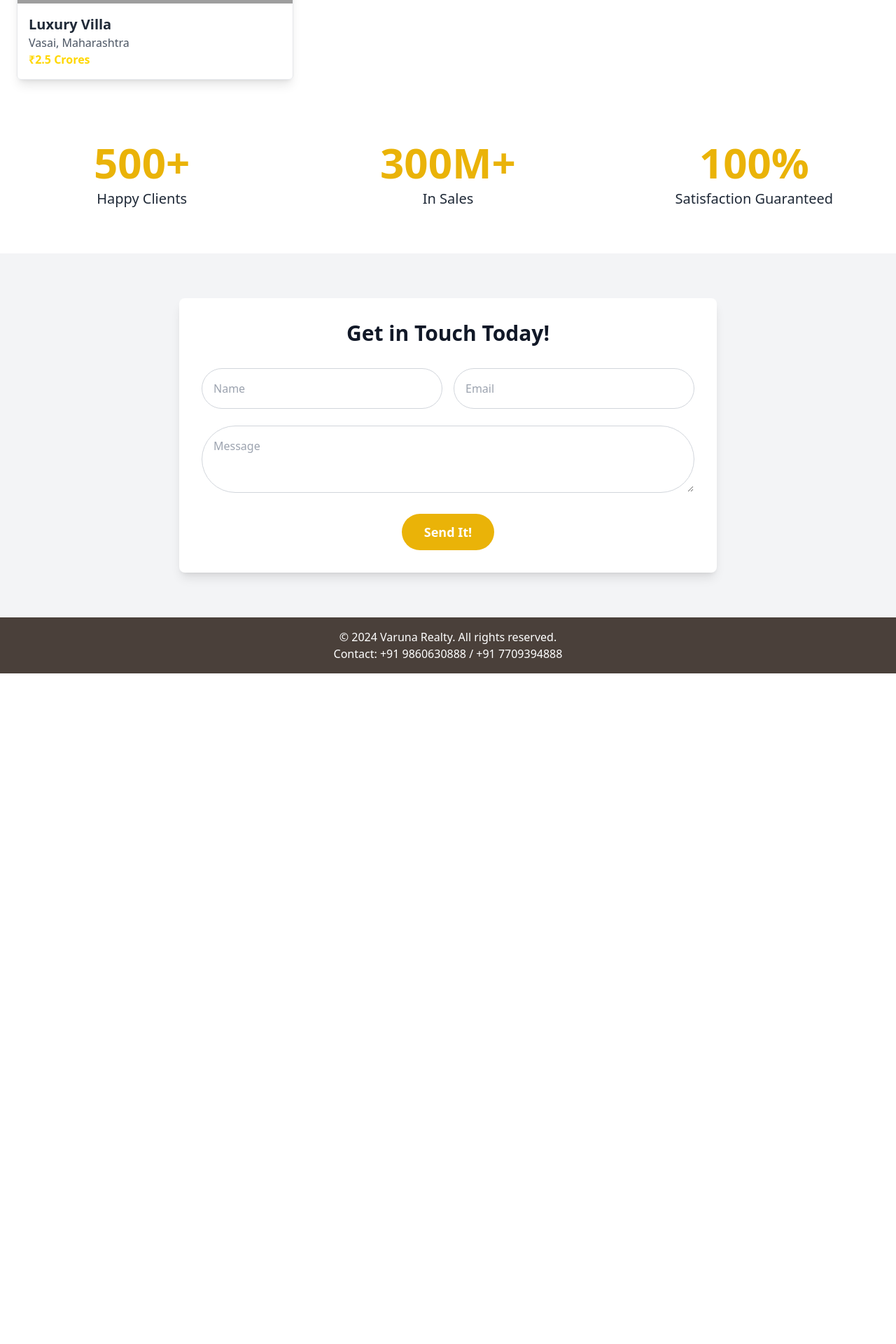
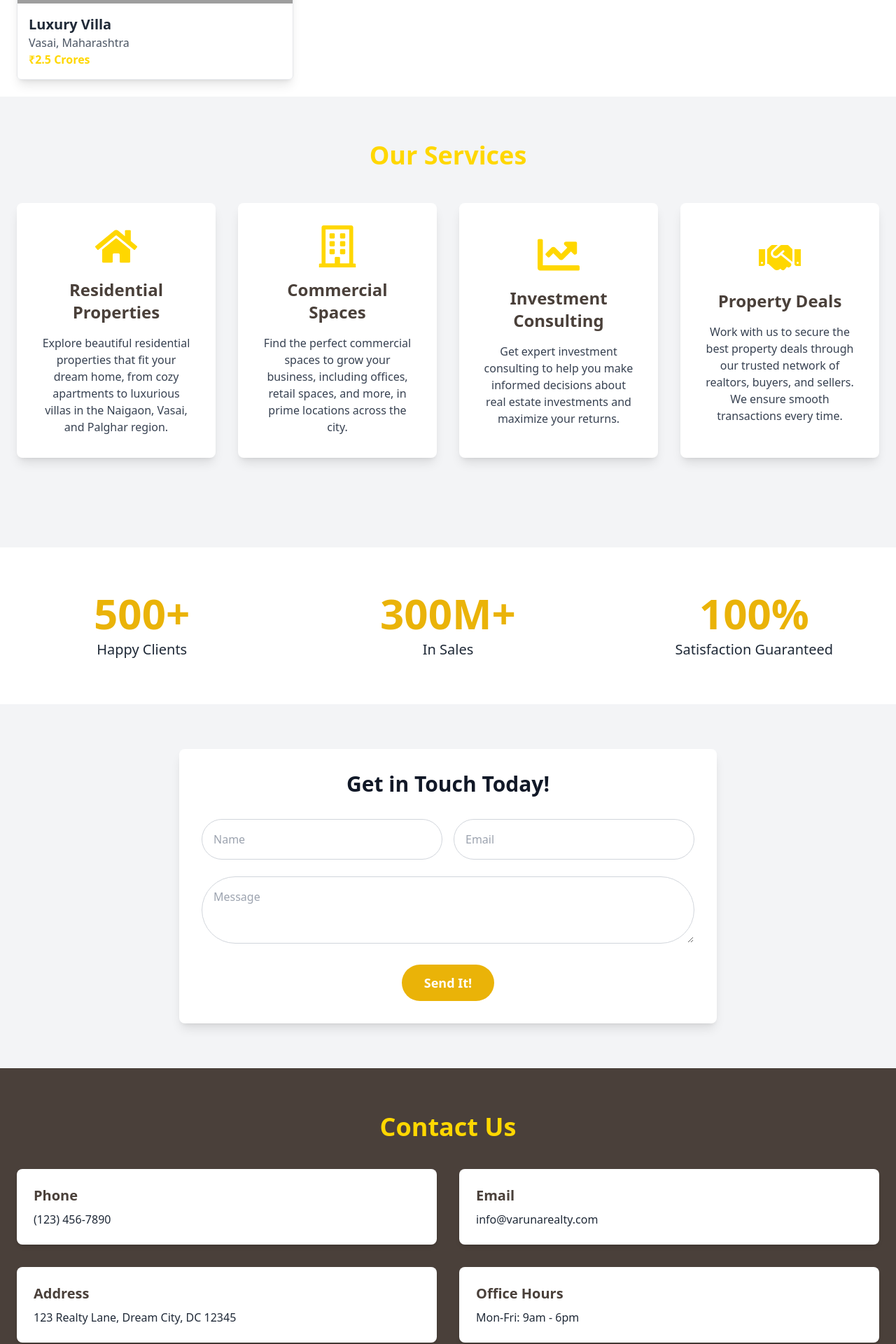
Before and after one commit to satyamgit1/Varuna-Realty, a Next.js app: page / in a window 1280 px wide. Shown: the part 1940-3860 px from the top of the page at 70% size. Before the commit the page ends 2902 px from the top, so only its background shows below. Built offline with nearby package versions, Linux system fonts and the light colour scheme; grey boxes are pictures that could not be loaded.

Commit message:
our services

```diff
--- a/components/Footer.js
+++ b/components/Footer.js
@@ -1,8 +1,29 @@
-const Footer = () => (
-    <footer className="bg-background text-white p-4 text-center">
-      <p>© 2024 Varuna Realty. All rights reserved.</p>
-      <p>Contact: +91 9860630888 / +91 7709394888</p>
-    </footer>
-  );
+const Footer = () => {
+    return (
+      <section className="py-16 bg-background flex justify-center items-center">
+        <div className="container mx-auto px-6">
+          <h2 className="text-4xl font-bold text-center mb-10 text-primary">Contact Us</h2>
+          <div className="grid grid-cols-1 md:grid-cols-2 gap-8">
+            <div className="bg-white p-6 rounded-lg shadow-md">
+              <h3 className="text-xl font-semibold mb-2 text-background">Phone</h3>
+              <p className="text-gray-800">(123) 456-7890</p>
+            </div>
+            <div className="bg-white p-6 rounded-lg shadow-md">
+              <h3 className="text-xl font-semibold mb-2 text-background">Email</h3>
+              <p className="text-gray-800">info@varunarealty.com</p>
+            </div>
+            <div className="bg-white p-6 rounded-lg shadow-md">
+              <h3 className="text-xl font-semibold mb-2 text-background">Address</h3>
+              <p className="text-gray-800">123 Realty Lane, Dream City, DC 12345</p>
+            </div>
+            <div className="bg-white p-6 rounded-lg shadow-md">
+              <h3 className="text-xl font-semibold mb-2 text-background">Office Hours</h3>
+              <p className="text-gray-800">Mon-Fri: 9am - 6pm</p>
+            </div>
+          </div>
+        </div>
+      </section>
+    );
+  };
 
   export default Footer;
--- a/components/HeroSection.js
+++ b/components/HeroSection.js
@@ -1,3 +1,40 @@
+// import Link from 'next/link';
+
+// const HeroSection = () => (
+//   <section
+//     className="relative bg-cover bg-center h-screen"
+//     style={{ backgroundImage: 'url("/hero.png")' }} // Set the background image
+//   >
+//     {/* Dark overlay */}
+//     <div className="absolute inset-0 bg-black bg-opacity-60"></div>
+
+//     {/* Hero content */}
+//     <div className="relative z-10 container mx-auto px-6 text-center flex flex-col justify-center items-center h-full">
+//       {/* Title */}
+//       <h1 className="text-4xl md:text-6xl font-bold text-primary leading-tight animate-fadeInUp">
+//         Find Your Dream Home with Varuna Realty
+//       </h1>
+
+//       {/* Subtitle */}
+//       <p className="text-primary text-lg md:text-xl mt-4 max-w-2xl opacity-0 animate-fadeInUp delay-300">
+//         Explore the best residential and commercial properties in Naigaon, Vasai, Palghar, and surrounding regions.
+//       </p>
+
+//       {/* Call-to-action button */}
+//       <Link
+//         href="/properties"
+//         className="mt-8 bg-primary text-background px-8 py-4 rounded-full text-lg font-semibold transform transition duration-500 hover:bg-yellow-300 hover:-translate-y-2 animate-fadeInUp delay-500"
+//       >
+//         View Listings
+//       </Link>
+//     </div>
+//   </section>
+// );
+
+// export default HeroSection;
+
+
+
 import Link from 'next/link';
 
 const HeroSection = () => (
@@ -11,7 +48,7 @@ const HeroSection = () => (
     {/* Hero content */}
     <div className="relative z-10 container mx-auto px-6 text-center flex flex-col justify-center items-center h-full">
       {/* Title */}
-      <h1 className="text-4xl md:text-6xl font-bold text-primary leading-tight animate-fadeInUp">
+      <h1 className="text-4xl md:text-6xl font-bold text-primary leading-tight opacity-0 animate-fadeInUp">
         Find Your Dream Home with Varuna Realty
       </h1>
 
@@ -23,7 +60,7 @@ const HeroSection = () => (
       {/* Call-to-action button */}
       <Link
         href="/properties"
-        className="mt-8 bg-primary text-background px-8 py-4 rounded-full text-lg font-semibold transform transition duration-500 hover:bg-yellow-300 hover:-translate-y-2 animate-fadeInUp delay-500"
+        className="mt-8 bg-primary text-background px-8 py-4 rounded-full text-lg font-semibold transform transition duration-500 hover:bg-yellow-300 hover:-translate-y-2 opacity-0 animate-fadeInUp delay-500"
       >
         View Listings
       </Link>
--- a/components/Navbar.js
+++ b/components/Navbar.js
@@ -50,7 +50,7 @@ const Navbar = () => {
           <Link href="/about" className="block text-lg hover:text-yellow-300 transition duration-300">About Us</Link>
           <Link href="/properties" className="block text-lg hover:text-yellow-300 transition duration-300">Properties</Link>
           <Link href="/services" className="block text-lg hover:text-yellow-300 transition duration-300">Services</Link>
-          <Link href="/contact" className="block text-lg hover:text-yellow-300 transition duration-300">Contact Us</Link>
+          <Link href="/Footer" className="block text-lg hover:text-yellow-300 transition duration-300">Contact Us</Link>
         </div>
       )}
     </nav>
--- /dev/null
+++ b/components/OurServices.js
@@ -0,0 +1,87 @@
+import { useState } from 'react';
+import { FaHome, FaChartLine, FaHandshake, FaRegBuilding } from 'react-icons/fa'; // Importing FontAwesome icons
+
+const services = [
+  {
+    id: 1,
+    title: 'Residential Properties',
+    description: 'Explore beautiful residential properties that fit your dream home, from cozy apartments to luxurious villas in the Naigaon, Vasai, and Palghar region.',
+    icon: <FaHome size={60} className="text-primary" />,
+  },
+  {
+    id: 2,
+    title: 'Commercial Spaces',
+    description: 'Find the perfect commercial spaces to grow your business, including offices, retail spaces, and more, in prime locations across the city.',
+    icon: <FaRegBuilding size={60} className="text-primary" />,
+  },
+  {
+    id: 3,
+    title: 'Investment Consulting',
+    description: 'Get expert investment consulting to help you make informed decisions about real estate investments and maximize your returns.',
+    icon: <FaChartLine size={60} className="text-primary" />,
+  },
+  {
+    id: 4,
+    title: 'Property Deals',
+    description: 'Work with us to secure the best property deals through our trusted network of realtors, buyers, and sellers. We ensure smooth transactions every time.',
+    icon: <FaHandshake size={60} className="text-primary" />,
+  },
+];
+
+const OurServices = () => {
+  const [selectedService, setSelectedService] = useState(null);
+
+  return (
+    <section className="py-16 bg-gray-100">
+      <div className="container mx-auto px-6 text-center">
+        <h2 className="text-4xl font-bold text-primary mb-12">Our Services</h2>
+
+        <div className="grid grid-cols-1 md:grid-cols-2 lg:grid-cols-4 gap-8">
+          {services.map((service) => (
+            <div
+              key={service.id}
+              onMouseEnter={() => setSelectedService(service.id)}
+              onMouseLeave={() => setSelectedService(null)}
+              className={`relative bg-white p-8 rounded-lg shadow-lg transform transition-transform duration-500 hover:scale-105 hover:shadow-2xl hover:rotate-1 ${
+                selectedService === service.id ? 'scale-105 shadow-2xl' : ''
+              }`}
+              style={{
+                perspective: '1000px', // Creating a 3D space
+              }}
+            >
+              <div className="flex flex-col items-center justify-center h-full">
+                <div
+                  className="mb-4 transform transition-transform duration-500 hover:rotate-12"
+                  style={{
+                    transformStyle: 'preserve-3d', // Enabling 3D effects for the icon
+                  }}
+                >
+                  {service.icon}
+                </div>
+                <h3 className="text-2xl font-semibold text-background mb-4">{service.title}</h3>
+                <p className="text-gray-700">{service.description}</p>
+              </div>
+            </div>
+          ))}
+        </div>
+      </div>
+
+      <div className="container mx-auto px-6 mt-16">
+        {selectedService && (
+          <div
+            className={`bg-primary text-background p-8 rounded-lg shadow-lg transform transition-transform duration-500 hover:rotate-3 ${
+              selectedService ? 'opacity-100' : 'opacity-0'
+            }`}
+          >
+            <h3 className="text-3xl font-bold mb-4">{services.find((service) => service.id === selectedService).title}</h3>
+            <p className="text-lg">
+              {services.find((service) => service.id === selectedService).description}
+            </p>
+          </div>
+        )}
+      </div>
+    </section>
+  );
+};
+
+export default OurServices;
--- a/package.json
+++ b/package.json
@@ -13,7 +13,8 @@
     "locomotive-scroll": "^4.1.4",
     "next": "14.2.13",
     "react": "^18",
-    "react-dom": "^18"
+    "react-dom": "^18",
+    "react-icons": "^4.12.0"
   },
   "devDependencies": {
     "daisyui": "^4.12.10",
--- a/pages/index.js
+++ b/pages/index.js
@@ -5,6 +5,7 @@ import HeroSection from '../components/HeroSection';
 import ComingSoon from '@/components/ComingSoon';
 import ContactForm from '@/components/ContactForm';
 import StatsSection from '@/components/StatsSection';
+import OurServices from '@/components/OurServices';
 
 export default function Home() {
   return (
@@ -25,6 +26,7 @@ export default function Home() {
           {/* Add more PropertyCards as needed */}
         </div>
       </div>
+      <OurServices />
       <StatsSection />
     <ContactForm />
       <Footer />
```
Also changed, not shown: 1 other file (tests, documents, lock files or other folders).
